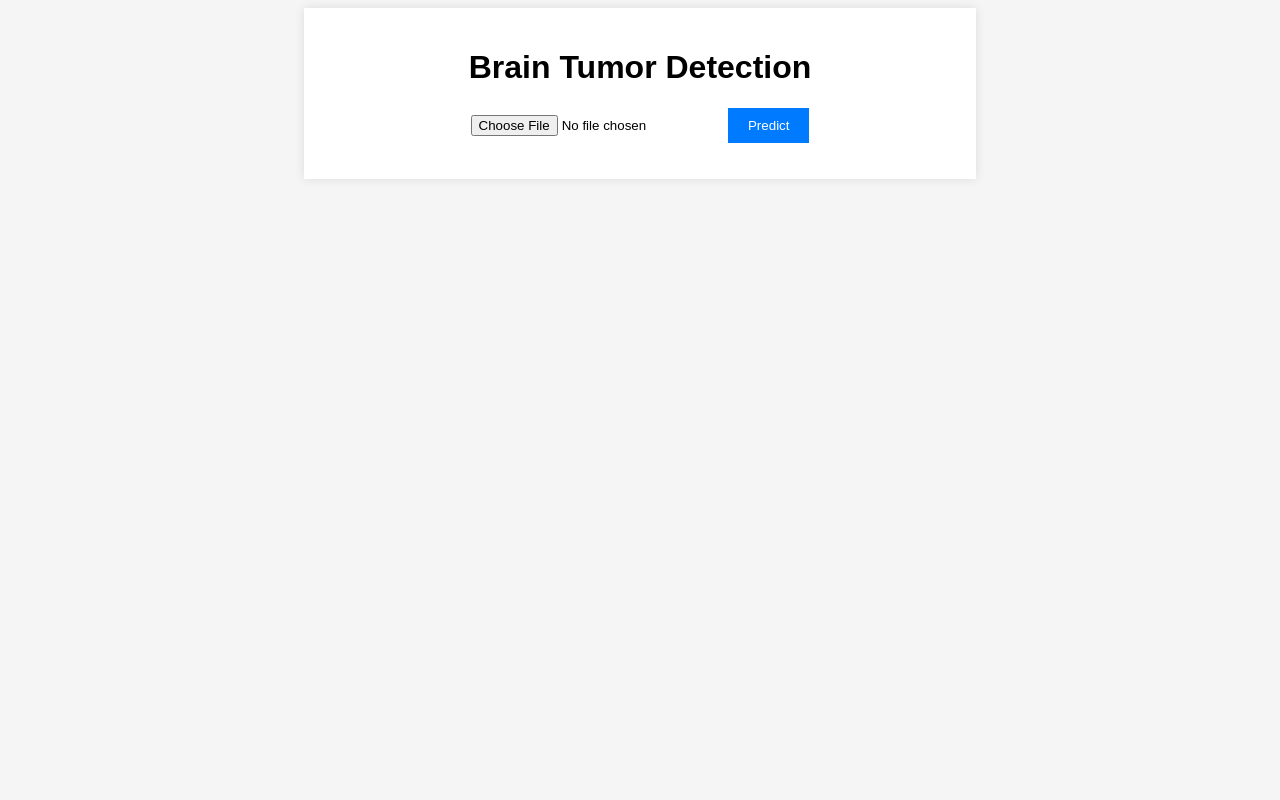
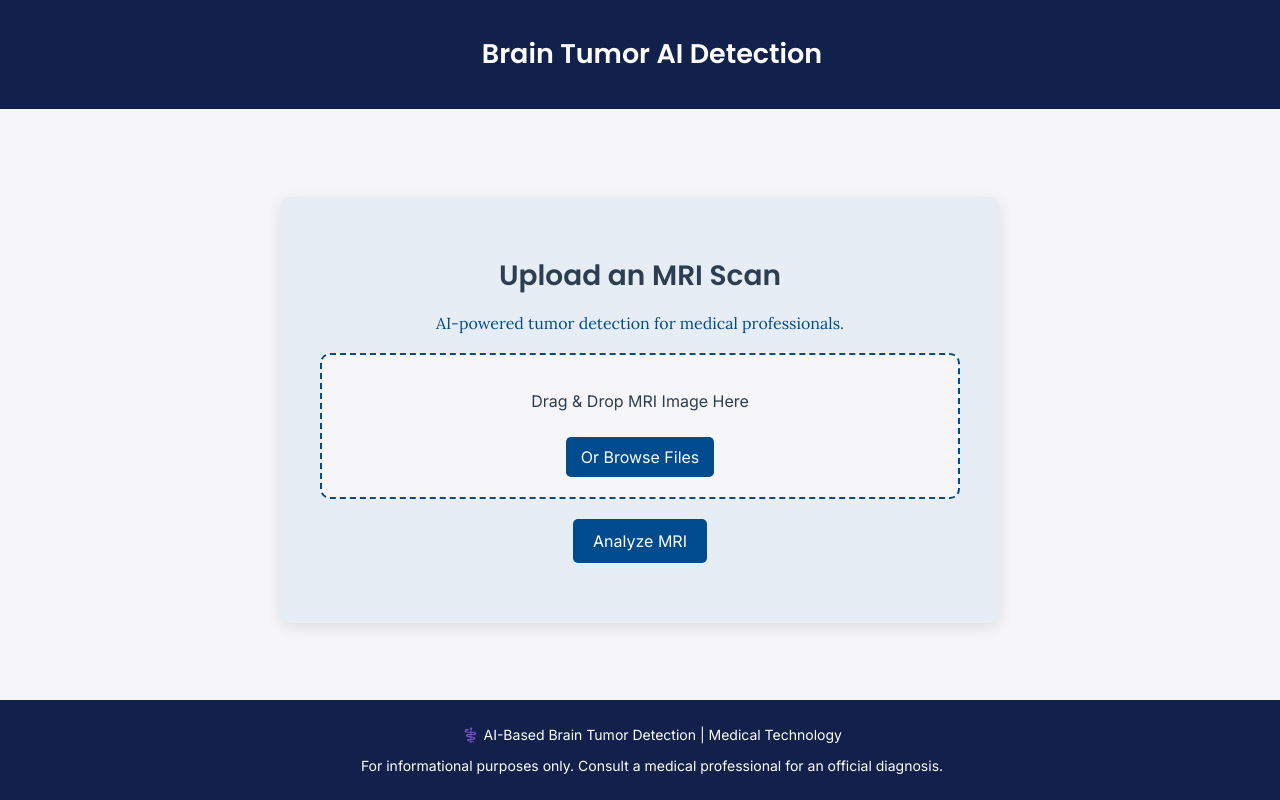
Before and after one commit to kxshrx/brain-tumor-segmentation, a website: page Brain-Tumor-Frontend/public/index.html in a window 1280 px wide. Drawn offline with nearby package versions, Linux system fonts and the light colour scheme.

Commit message:
update frontend

```diff
--- a/Brain-Tumor-Frontend/public/index.html
+++ b/Brain-Tumor-Frontend/public/index.html
@@ -3,43 +3,59 @@
 <head>
     <meta charset="UTF-8">
     <meta name="viewport" content="width=device-width, initial-scale=1.0">
-    <title>Brain Tumor Detector</title>
+    <title>Brain Tumor Detection</title>
+
+    <!-- ✅ Professional Google Fonts -->
+    <link href="https://fonts.googleapis.com/css2?family=Inter:wght@400;600&family=Lora:wght@400;700&family=Poppins:wght@600&display=swap" rel="stylesheet">
+
     <link rel="stylesheet" href="style.css">
+    <script src="https://cdnjs.cloudflare.com/ajax/libs/jspdf/2.5.1/jspdf.umd.min.js"></script>
 </head>
 <body>
-    <div class="container">
-        <h1>Brain Tumor Detection</h1>
-        <input type="file" id="imageInput">
-        <button onclick="uploadImage()">Predict</button>
-        <p id="result"></p>
+
+    <!-- Navigation Bar -->
+    <nav class="navbar">
+        <h2>Brain Tumor AI Detection</h2>
+    </nav>
+
+    <!-- Main Content -->
+    <div class="main-container">
+        <div class="content">
+            <h1>Upload an MRI Scan</h1>
+            <p class="description">AI-powered tumor detection for medical professionals.</p>
+
+            <!-- Drag & Drop Upload -->
+            <div id="drop-area" class="drop-zone">
+                <p>Drag & Drop MRI Image Here</p>
+                <input type="file" id="imageInput" class="hidden-input" accept="image/*">
+                <label for="imageInput" class="upload-label">Or Browse Files</label>
+            </div>
+
+            <!-- Image Preview -->
+            <div class="image-preview">
+                <img id="previewImage" src="" alt="MRI Preview" style="display: none;">
+            </div>
+
+            <!-- Action Buttons -->
+            <button onclick="uploadImage()" class="upload-btn">Analyze MRI</button>
+
+            <!-- Loading Indicator -->
+            <div id="loading" class="loading-text">Processing...</div>
+
+            <!-- Results Display -->
+            <div id="result-container">
+                <p id="result"></p>
+                <button id="download-btn" class="download-btn" style="display: none;" onclick="downloadPDF()">Download Report</button>
+            </div>
+        </div>
     </div>
 
-    <script>
-        async function uploadImage() {
-            const fileInput = document.getElementById("imageInput");
-            const resultText = document.getElementById("result");
+    <!-- Footer -->
+    <footer class="footer">
+        <p>⚕️ AI-Based Brain Tumor Detection | Medical Technology</p>
+        <p>For informational purposes only. Consult a medical professional for an official diagnosis.</p>
+    </footer>
 
-            if (!fileInput.files.length) {
-                alert("Please select an image.");
-                return;
-            }
-
-            const formData = new FormData();
-            formData.append("file", fileInput.files[0]);
-
-            try {
-                const response = await fetch("/upload", {
-                    method: "POST",
-                    body: formData
-                });
-
-                const data = await response.json();
-                resultText.innerHTML = `Prediction: ${data.prediction} (Confidence: ${data.confidence}%)`;
-            } catch (error) {
-                console.error("Error:", error);
-                resultText.innerHTML = "Error occurred. Please try again.";
-            }
-        }
-    </script>
+    <script src="script.js"></script>
 </body>
 </html>
--- /dev/null
+++ b/Brain-Tumor-Frontend/public/script.js
@@ -0,0 +1,82 @@
+document.getElementById("imageInput").addEventListener("change", function () {
+    const file = this.files[0];
+    if (file) {
+        const reader = new FileReader();
+        reader.onload = function (e) {
+            document.getElementById("previewImage").src = e.target.result;
+            document.getElementById("previewImage").style.display = "block";
+        };
+        reader.readAsDataURL(file);
+    }
+});
+
+async function uploadImage() {
+    const fileInput = document.getElementById("imageInput");
+    const resultText = document.getElementById("result");
+    const loadingText = document.getElementById("loading");
+    const downloadBtn = document.getElementById("download-btn");
+
+    if (!fileInput.files.length) {
+        alert("Please select an image.");
+        return;
+    }
+
+    const formData = new FormData();
+    formData.append("file", fileInput.files[0]);
+
+    resultText.innerHTML = "";
+    loadingText.style.display = "block";
+
+    try {
+        const response = await fetch("/upload", { method: "POST", body: formData });
+        const data = await response.json();
+
+        resultText.innerHTML = `<strong>Prediction:</strong> ${data.prediction} <br> <strong>Confidence:</strong> ${data.confidence}%`;
+
+        // Store prediction data for PDF generation
+        localStorage.setItem("mriResult", JSON.stringify(data));
+
+        downloadBtn.style.display = "block";
+    } catch (error) {
+        console.error("Error:", error);
+        resultText.innerHTML = "❌ Error occurred. Please try again.";
+    } finally {
+        loadingText.style.display = "none";
+    }
+}
+
+// ✅ Fix: Define the `downloadPDF` function to generate a PDF report
+function downloadPDF() {
+    const resultData = JSON.parse(localStorage.getItem("mriResult"));
+    if (!resultData) {
+        alert("No report data available!");
+        return;
+    }
+
+    const { prediction, confidence } = resultData;
+
+    // Create a new PDF
+    const { jsPDF } = window.jspdf;
+    const doc = new jsPDF();
+
+    // PDF Header
+    doc.setFont("helvetica", "bold");
+    doc.setFontSize(18);
+    doc.text("Brain Tumor AI Detection Report", 20, 20);
+    doc.setFontSize(12);
+    doc.text("Generated by AI-powered medical analysis system", 20, 30);
+
+    // Report Content
+    doc.setFont("helvetica", "normal");
+    doc.text(`Prediction: ${prediction}`, 20, 50);
+    doc.text(`Confidence: ${confidence}%`, 20, 60);
+
+    // Add MRI Image if Available
+    const imgElement = document.getElementById("previewImage");
+    if (imgElement.src) {
+        doc.addImage(imgElement.src, "JPEG", 20, 80, 120, 100);
+    }
+
+    // Save the PDF
+    doc.save("Brain-Tumor-Report.pdf");
+}
--- a/Brain-Tumor-Frontend/public/style.css
+++ b/Brain-Tumor-Frontend/public/style.css
@@ -1,26 +1,178 @@
+/* ✅ Professional Fonts */
 body {
-    font-family: Arial, sans-serif;
+    font-family: 'Inter', sans-serif; /* Primary readable font */
     text-align: center;
-    background-color: #f5f5f5;
+    background-color: #f6f5f8; /* Soft Light Gray */
+    color: #2C3E50;
+    margin: 0;
+    padding: 0;
+    display: flex;
+    flex-direction: column;
+    min-height: 100vh;
 }
 
-.container {
-    margin-top: 50px;
-    padding: 20px;
-    background-color: white;
-    box-shadow: 0 0 10px rgba(0, 0, 0, 0.1);
-    width: 50%;
-    margin: auto;
+/* ✅ Navbar */
+.navbar {
+    background-color: #12214c; /* Deep Blue */
+    color: white;
+    padding: 12px;
+    font-size: 18px;
+    text-align: center;
+    width: 100%;
+    position: fixed;
+    top: 0;
+    left: 0;
+    z-index: 10;
+    font-family: 'Poppins', sans-serif;
 }
 
-button {
-    padding: 10px 20px;
-    background-color: #007bff;
+/* ✅ Main Content */
+.main-container {
+    flex: 1;
+    display: flex;
+    align-items: center;
+    justify-content: center;
+    padding-top: 70px; /* Adjust for navbar height */
+    padding-bottom: 50px; /* Adjust for footer height */
+}
+
+/* ✅ Content Box */
+.content {
+    background-color: #e6edf4; /* Light Blue-Gray */
+    padding: 40px;
+    border-radius: 12px;
+    box-shadow: 0 4px 15px rgba(0, 0, 0, 0.1);
+    text-align: center;
+    width: 50%;
+}
+
+/* ✅ Headings */
+h1 {
+    color: #2C3E50; /* Dark Blue-Gray */
+    font-family: 'Poppins', sans-serif;
+    font-size: 28px;
+    margin-bottom: 10px;
+}
+
+.description {
+    font-size: 16px;
+    color: #004B8D; /* Deep Blue */
+    font-family: 'Lora', serif;
+    margin-bottom: 20px;
+}
+
+/* ✅ Drag & Drop Upload */
+.drop-zone {
+    border: 2px dashed #004B8D; /* Deep Blue */
+    padding: 20px;
+    background-color: #f6f5f8; /* Soft White */
+    border-radius: 10px;
+    cursor: pointer;
+    transition: 0.3s;
+}
+
+.drop-zone:hover {
+    background-color: #DDE2E8; /* Light Blue */
+}
+
+/* ✅ Upload Label */
+.upload-label {
+    display: inline-block;
+    padding: 10px 15px;
+    background-color: #004B8D; /* Deep Blue */
+    color: white;
+    border-radius: 5px;
+    cursor: pointer;
+    margin-top: 10px;
+    font-size: 16px;
+}
+
+.upload-label:hover {
+    background-color: #0066CC; /* Brighter Blue */
+}
+
+/* ✅ Hidden Input */
+.hidden-input {
+    display: none;
+}
+
+/* ✅ Image Preview */
+.image-preview {
+    margin-top: 15px;
+}
+
+.image-preview img {
+    width: 100%;
+    max-width: 250px;
+    height: auto;
+    border-radius: 10px;
+    box-shadow: 0 4px 8px rgba(0, 0, 0, 0.1);
+}
+
+/* ✅ Buttons */
+.upload-btn {
+    display: block;
+    margin: 20px auto;
+    padding: 12px 20px;
+    background-color: #004B8D; /* Deep Blue */
     color: white;
     border: none;
+    border-radius: 5px;
     cursor: pointer;
+    font-size: 16px;
+    font-family: 'Inter', sans-serif;
+    transition: 0.3s;
 }
 
-button:hover {
-    background-color: #0056b3;
+.upload-btn:hover {
+    background-color: #0066CC; /* Brighter Blue */
 }
+
+/* ✅ Loading Indicator */
+.loading-text {
+    display: none;
+    font-size: 16px;
+    color: #2C3E50; /* Dark Gray-Blue */
+    font-weight: bold;
+    margin-top: 10px;
+}
+
+/* ✅ Results Display */
+#result {
+    font-size: 18px;
+    color: #2C3E50;
+    font-weight: bold;
+    margin-top: 15px;
+}
+
+/* ✅ Download Button */
+.download-btn {
+    padding: 10px 15px;
+    background-color: #004B8D; /* Deep Blue */
+    color: white;
+    border: none;
+    border-radius: 5px;
+    cursor: pointer;
+    font-size: 16px;
+    font-family: 'Inter', sans-serif;
+    transition: 0.3s;
+    display: none;
+}
+
+.download-btn:hover {
+    background-color: #0066CC;
+}
+
+/* ✅ Footer */
+.footer {
+    background-color: #12214c; /* Deep Blue */
+    color: white;
+    padding: 12px;
+    font-size: 14px;
+    font-family: 'Inter', sans-serif;
+    text-align: center;
+    width: 100%;
+    position: fixed;
+    bottom: 0;
+    left: 0;
+}
```
Also changed, not shown: 13 other files.
